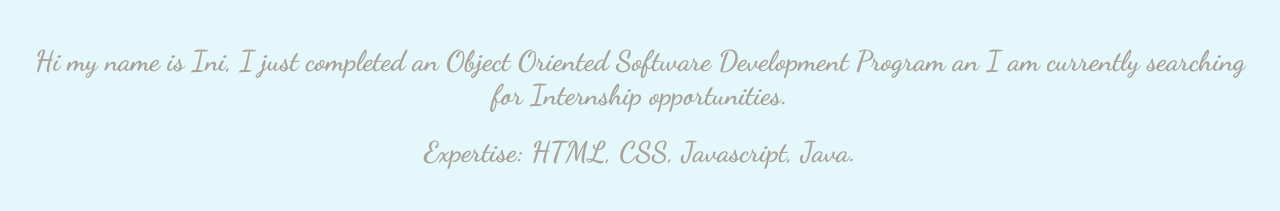
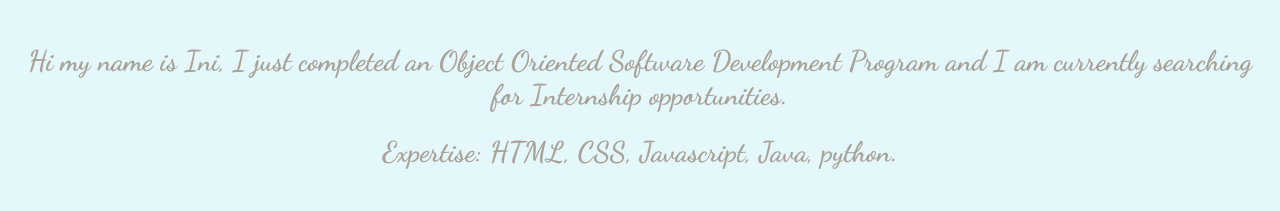
Before and after one commit to IniRud/personal-app, a plain HTML site: page index.html in a window 1280 px wide. Shown: the top 211 px of the page. Drawn offline with Linux system fonts and the light colour scheme.

Commit message:
Update index.html

```diff
--- a/index.html
+++ b/index.html
@@ -10,9 +10,9 @@
 	<section class="one_part">
 		<header class="">
 			<div class="top_part">
-				<h1>Hi my name is Ini, I just completed an Object Oriented Software Development Program an I am currently searching for Internship opportunities.</h1>
+				<h1>Hi my name is Ini, I just completed an Object Oriented Software Development Program and I am currently searching for Internship opportunities.</h1>
 
-                <h2>Expertise: HTML, CSS, Javascript, Java.</h2>
+                <h2>Expertise: HTML, CSS, Javascript, Java, python.</h2>
 			</div>
 		</header>
 	</section>
```
